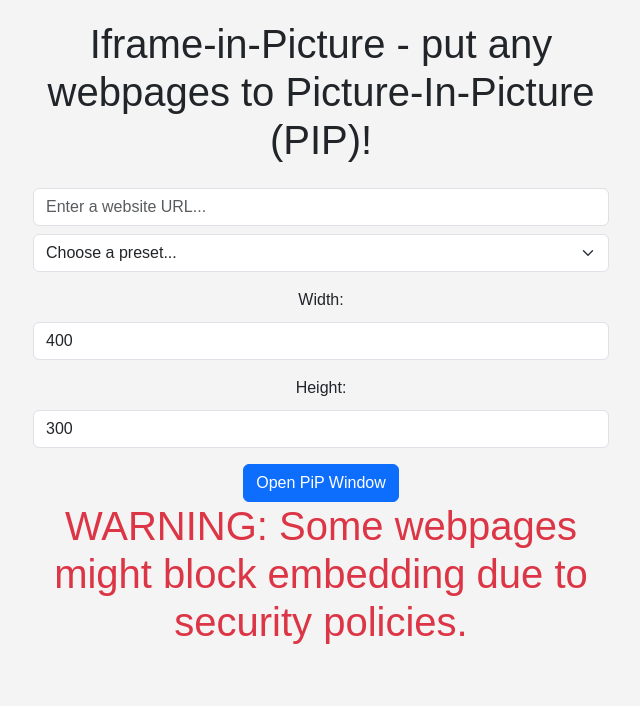
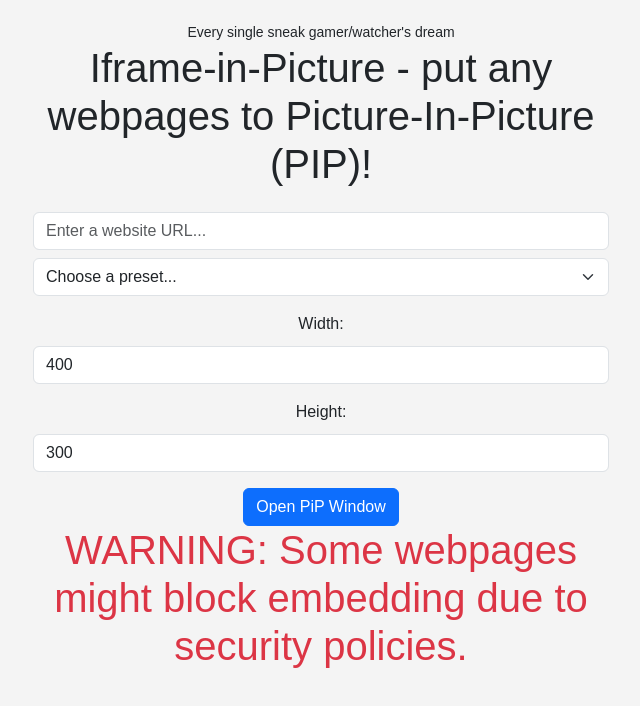
Before and after one commit to phamminhteky1-fix/iFrame-in-Picture, a plain HTML site: page index.html in a window 1280 px wide. Shown: the whole page, without its empty margins (319-959 px from the left). Drawn offline with nearby package versions, Linux system fonts and the light colour scheme.

Commit message:
Update index.html
The reason its here...

```diff
--- a/index.html
+++ b/index.html
@@ -4,6 +4,7 @@
     <meta charset="UTF-8">
     <meta name="viewport" content="width=device-width, initial-scale=1.0">
     <title>Iframe-in-Picture - Put any website in a picture-in-picture!!!</title>
+    <small>Every single sneak gamer/watcher's dream</small>
     <link href="https://cdn.jsdelivr.net/npm/bootstrap@5.3.0/dist/css/bootstrap.min.css" rel="stylesheet">
     <style>
         body {
```
